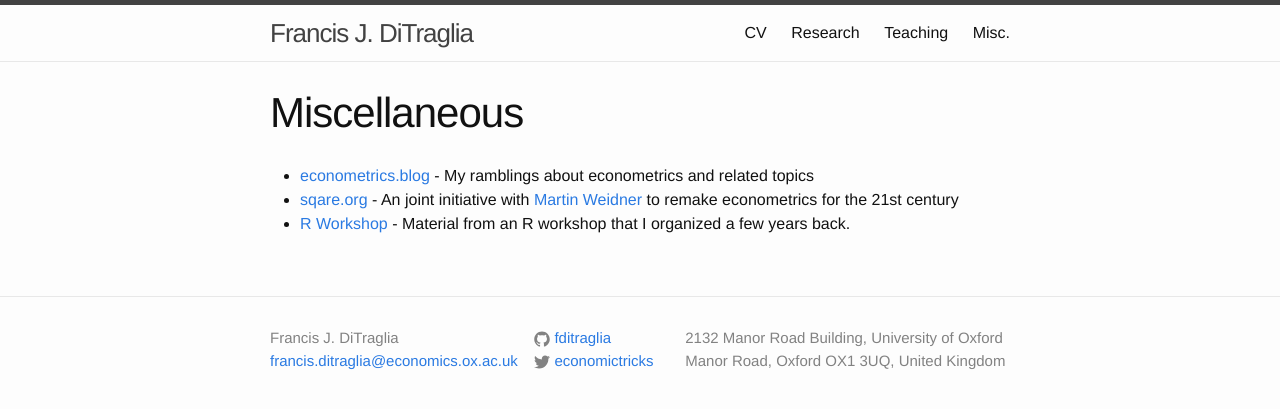
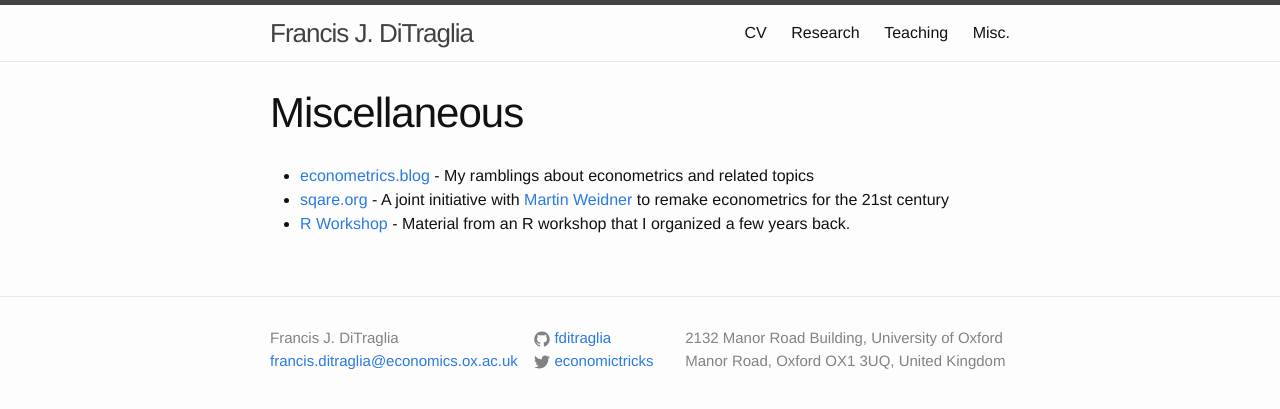
Before and after one commit to fditraglia/fditraglia.github.io, a Jekyll site: the page built from misc.md, in a window 1280 px wide. Shown: the top 409 px of the page. Built offline with Jekyll 4.4.1, drawn with Linux system fonts in a browser that asks for light colours.

Commit message:
fix typo

```diff
--- a/misc.md
+++ b/misc.md
@@ -5,5 +5,5 @@
 ---
 
 - [econometrics.blog](https://econometrics.blog) - My ramblings about econometrics and related topics
-- [sqare.org](https://sqare.org) - An joint initiative with [Martin Weidner](https://users.ox.ac.uk/~econ0610/) to remake econometrics for the 21st century
+- [sqare.org](https://sqare.org) - A joint initiative with [Martin Weidner](https://users.ox.ac.uk/~econ0610/) to remake econometrics for the 21st century
 - [R Workshop](/RWorkshop) - Material from an R workshop that I organized a few years back.
```
